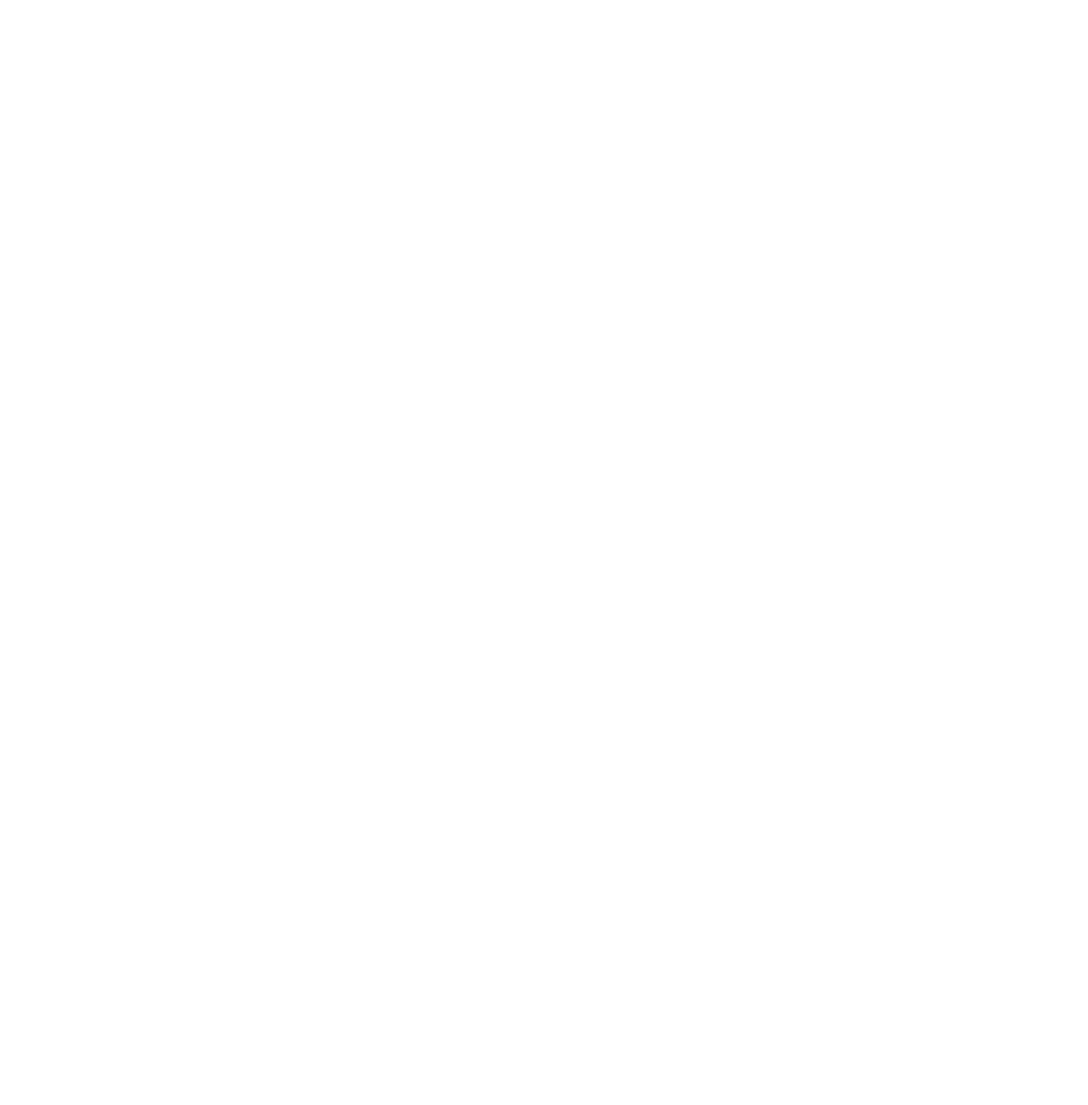
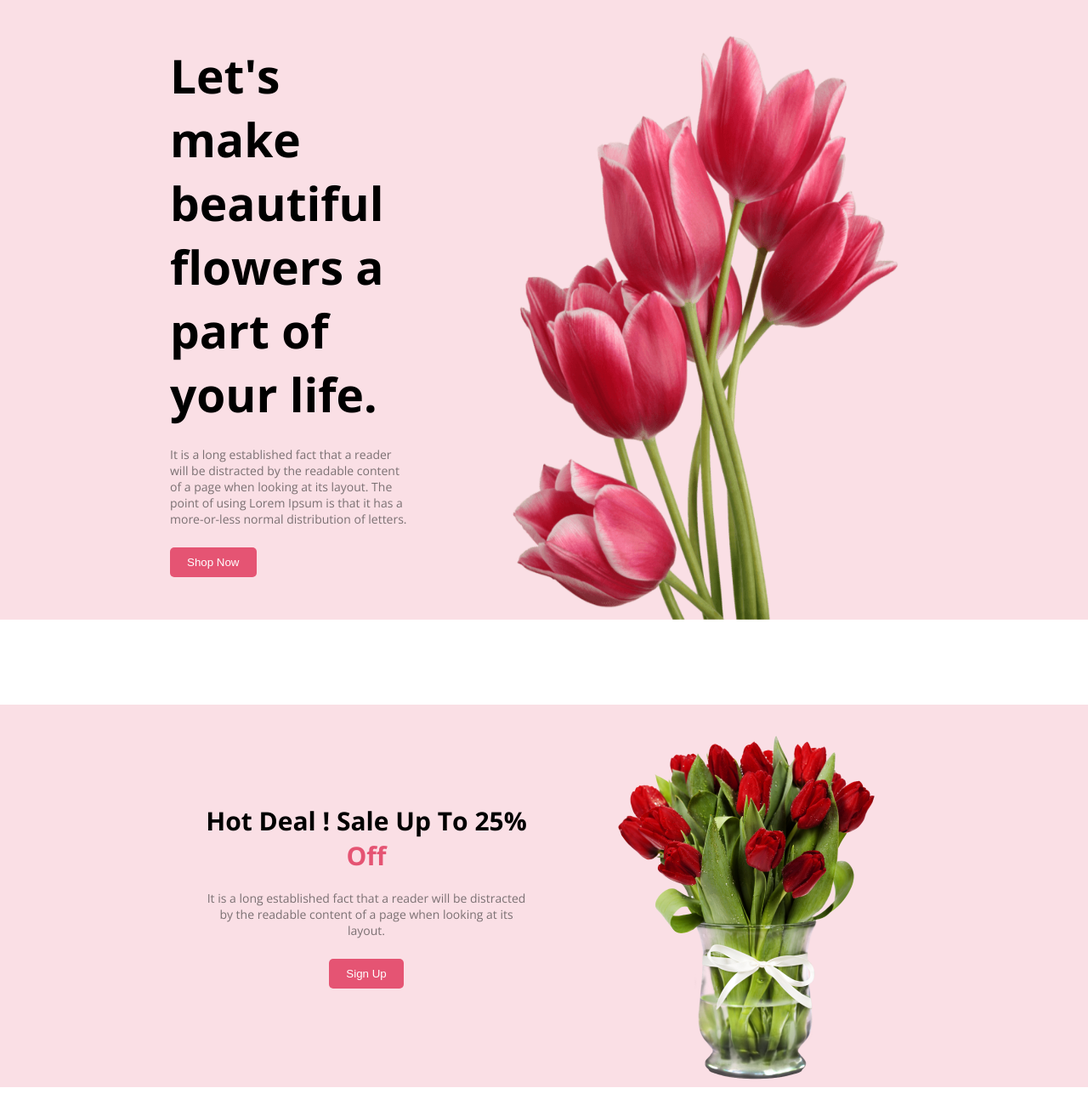
Before and after one commit to armejbha/Flower-Shop-Project, a plain HTML site: page index.html in a window 1280 px wide. Shown: the top 1300 px of the page at 85% size. Before the commit the page ends 800 px from the top, so only its background shows below. Drawn offline with nearby package versions, Linux system fonts and the light colour scheme.

Commit message:
3 section complete

```diff
--- a/index.html
+++ b/index.html
@@ -4,8 +4,54 @@
     <meta charset="UTF-8">
     <meta name="viewport" content="width=device-width, initial-scale=1.0">
     <title>My Flower Shop</title>
+    <link rel="preconnect" href="https://fonts.googleapis.com">
+    <link rel="preconnect" href="https://fonts.gstatic.com" crossorigin>
+    <link href="https://fonts.googleapis.com/css2?family=Open+Sans:ital,wght@0,300..800;1,300..800&display=swap" rel="stylesheet">
+
+    <link rel="stylesheet" href="./style/flower.css">
+
 </head>
 <body>
-
+    <header class="header-section">
+        <div class="banner">
+            <div class="banner-column">
+                <h1 class="banner-title text-primary ">
+                    Let's make<br>
+                    beautiful flowers a<br>
+                    part of your life.
+                </h1>
+                <p class="banner-description text-senary color-primary">
+                    It is a long established fact that a reader will be distracted by the readable content of a page when looking at its layout. The point of using Lorem Ipsum is that it has a more-or-less normal distribution of letters.
+                </p>
+                <button class="btn-primary">Shop Now</button>
+            </div>
+            <img class="banner-img" src="./Flower Asset/pngwing 10.png" alt="This is banner-pic">
+        </div>
+    </header>
+    <main>
+        <div class="special-deal bg-primary">
+            <div class="deal-column">
+                <h3 class="deal-title text-secondary">
+                    Hot Deal ! Sale Up To 25% <span class="color-tertiary">Off</span>
+                </h3>
+                <p class="deal-description text-senary color-primary">
+                    It is a long established fact that a reader will be distracted by the readable content of a page when looking at its layout.
+                </p>
+                <button class="btn-primary">Sign Up</button>
+            </div>
+            <img class="deal-img" src="./Flower Asset/pngwing 8.png" alt="">
+        </div>
+    </main>
+    <footer class="bg-secondary">
+        <div class="footer-section">
+            <h3 class="text-secondary footer-title">
+                <span class="color-tertiary">Flower</span>Shop
+            </h3>
+            <p class="text-senary footer-description">
+                It is a long established fact that a reader will be distracted by the readable content of a page when looking at its layout.
+            </p>
+            <small class="copyright">@2020-2023, FlowerShop.com. All rights reserved. </small>
+        </div>
+    </footer>
 </body>
 </html>
--- a/style/flower.css
+++ b/style/flower.css
@@ -0,0 +1,116 @@
+/* unival style  */
+*{
+    padding:0;
+    margin:0;
+    box-sizing:border-box;
+}
+
+/* common style  */
+body{
+    font-family: "Open Sans", sans-serif;
+}
+.bg-primary{
+    background-color: rgba(229, 84, 115, 0.19);
+}
+.bg-secondary{
+    background-color: #111010;
+}
+.color-primary{
+    color:rgba(39, 39, 39, 0.6);
+}
+.color-secondary{
+    color:white;
+}
+.color-tertiary{
+    color:#E55473;
+}
+.text-primary{
+    font-size:55px;
+}
+.text-secondary{
+    font-size:30px;
+}
+.text-tertiary{
+    font-size:20px;
+}
+.text-quaternary{
+    font-size:24px;
+}
+.text-quinary{
+    font-size:20px;
+}
+.text-senary{
+    font-size:14px;
+}
+
+.btn-primary{
+    padding:10px 20px;
+    border:none;
+    border-radius:5px;
+    background-color:#E55473;
+    color:white;
+}
+
+/* header section banner style  */
+.header-section{
+    width: 100%;
+    max-height: 100vh;
+    background-color: rgba(229, 84, 115, 0.19);
+    margin-bottom: 100px;
+}
+
+.banner{
+    display:flex;
+    gap:100px;
+    justify-content:space-between;
+    align-items: center;
+    padding:0px 200px;
+}
+.banner-description{
+    margin:24px 0px;
+}
+.banner-img{
+    width:500px;
+    height:729px;
+    padding-top:40px;
+}
+
+/* main section style */
+
+/* special deal  */
+.special-deal{
+    display: flex;
+    justify-content: center;
+    align-items: center;
+    gap:100px;
+    padding:0px 240px;
+    margin-bottom:100px;
+}
+
+.deal-column{
+    text-align: center;
+}
+.deal-description{
+    margin:20px 0px 24px 0px;
+}
+.deal-img{
+    margin-top:30px;
+}
+
+/* footer section style */
+.footer-section{
+    text-align: center;
+    padding:128px 0px;
+}
+.footer-title{
+    color:white;
+}
+.footer-description{
+    width: 500px;
+    margin:16px auto 20px;
+    color:rgba(255, 255, 255, 0.851);
+
+}
+.copyright{
+    color:rgba(255, 255, 255, 0.4);
+}
```
